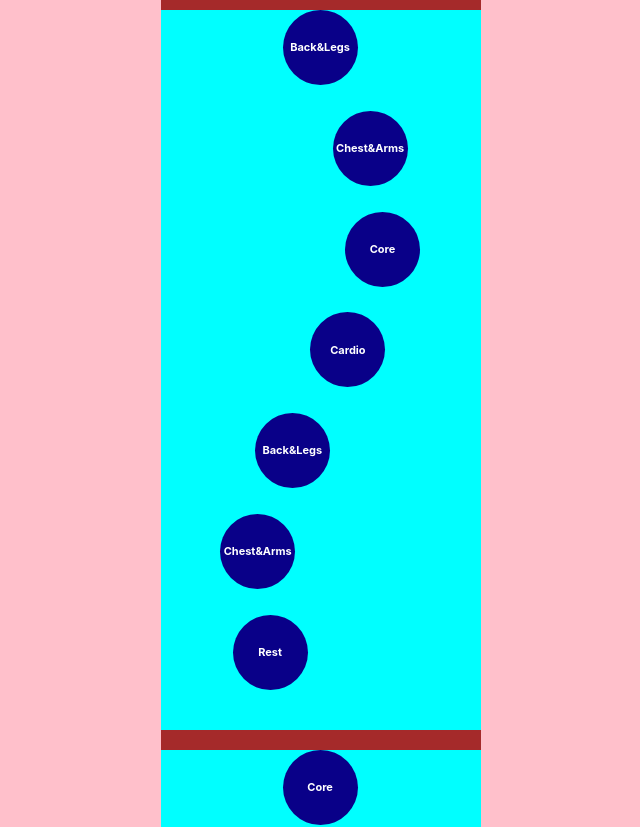
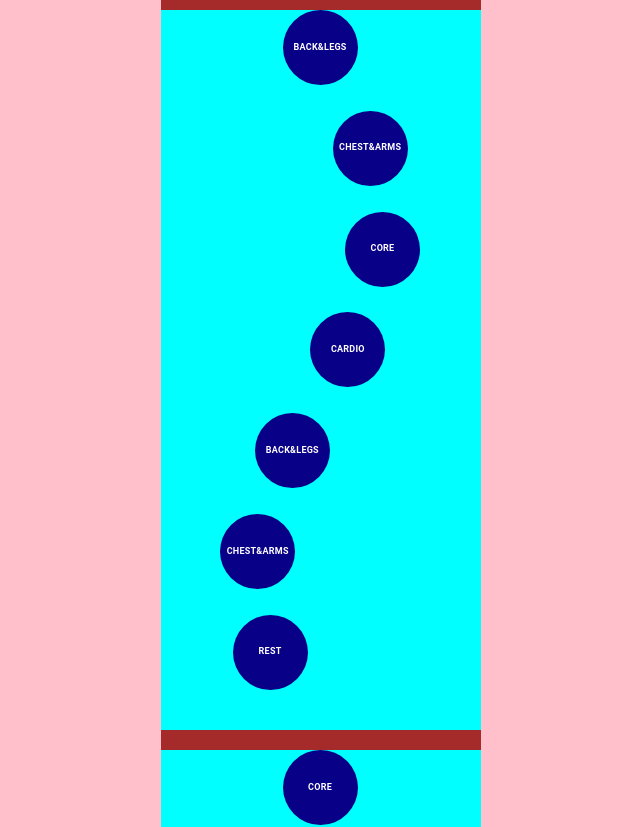
Before and after one commit to YuvalShvartsman/FitBFF-client, a React (Vite) app: page / in a window 1280 px wide. Shown: the top 827 px of the page, without its empty margins (319-959 px from the left). Built offline with nearby package versions, Linux system fonts and the light colour scheme.

Commit message:
added a new better looking scrollbar

```diff
--- a/src/components/Homepage/HomepageStepper/Step/Step.css
+++ b/src/components/Homepage/HomepageStepper/Step/Step.css
@@ -1,14 +1,14 @@
 .Step {
-  position: absolute;
+  position: absolute !important;
   display: flex;
   align-items: center;
   justify-content: center;
-  height: 75px;
-  width: 75px;
-  border-radius: 50%;
-  background-color: var(--first-color);
-  transition: transform 0.3s ease;
-  color: white;
-  font-size: 11px;
-  font-weight: bold;
+  height: 75px !important;
+  width: 75px !important;
+  border-radius: 50% !important;
+  background-color: var(--first-color) !important;
+  transition: transform 0.3s ease !important;
+  color: white !important;
+  font-size: 9px !important;
+  font-weight: bold !important;
 }
--- a/src/components/Homepage/HomepageStepper/Step/Step.tsx
+++ b/src/components/Homepage/HomepageStepper/Step/Step.tsx
@@ -1,6 +1,6 @@
 import "./Step.css";
 
-import { Box } from "@mui/material";
+import { Box, Button } from "@mui/material";
 
 type StepProps = {
   step: {
@@ -11,19 +11,26 @@ type StepProps = {
   };
 };
 
+type Position = "left" | "top";
+
 function Step({ step }: StepProps) {
-  console.log(Math.sin(step.num * 180));
+  const CalcPosition = (position: Position) => {
+    if (position === "left")
+      return `${38 + 20 * Math.sin((2 * Math.PI * step.num) / 7)}%`;
+    else if (position === "top") return `${step.num * 14}%`;
+  };
+
   return (
-    <Box
+    <Button
       key={step.id}
       className="Step"
       style={{
-        top: `${step.num * 14}%`,
-        left: `${38 + 20 * Math.sin((2 * Math.PI * step.num) / 7)}%`,
+        top: CalcPosition("top"),
+        left: CalcPosition("left"),
       }}
     >
       {step.type}
-    </Box>
+    </Button>
   );
 }
 
--- a/src/index.css
+++ b/src/index.css
@@ -55,6 +55,25 @@ button:focus-visible {
   outline: 4px auto -webkit-focus-ring-color;
 }
 
+*::-webkit-scrollbar {
+  background-color: var(--second-color) !important;
+  border-radius: 1rem;
+  margin-top: 10px 5px 10px 5px;
+  background-clip: padding-box;
+  width: 10px;
+}
+
+*::-webkit-scrollbar-thumb {
+  background: var(--fifth-color) !important;
+  border-radius: 1rem;
+  background-clip: padding-box;
+}
+
+*::-webkit-scrollbar-thumb:hover {
+  background: var(--forth-color) !important;
+  background-clip: padding-box;
+}
+
 @media (prefers-color-scheme: light) {
   :root {
     color: #213547;
```
